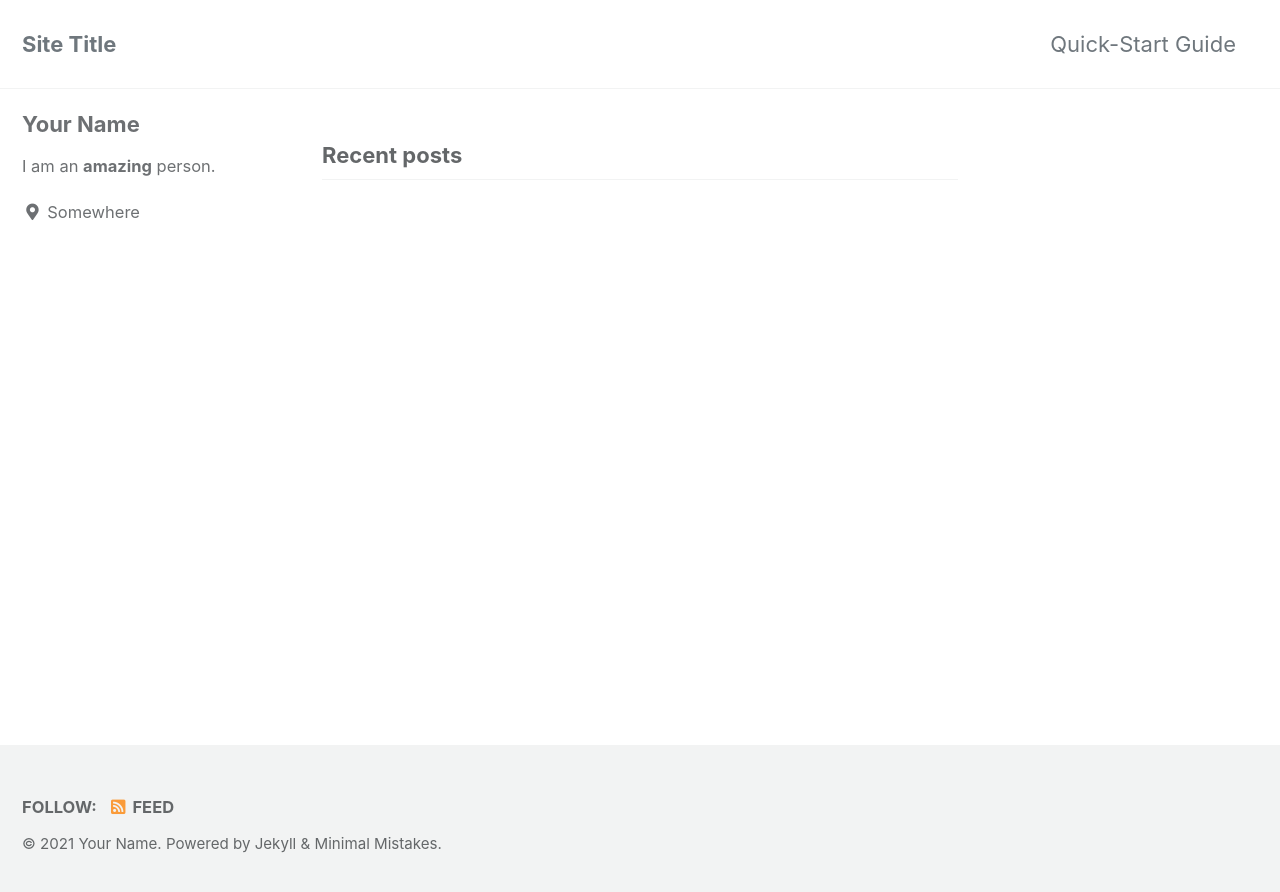
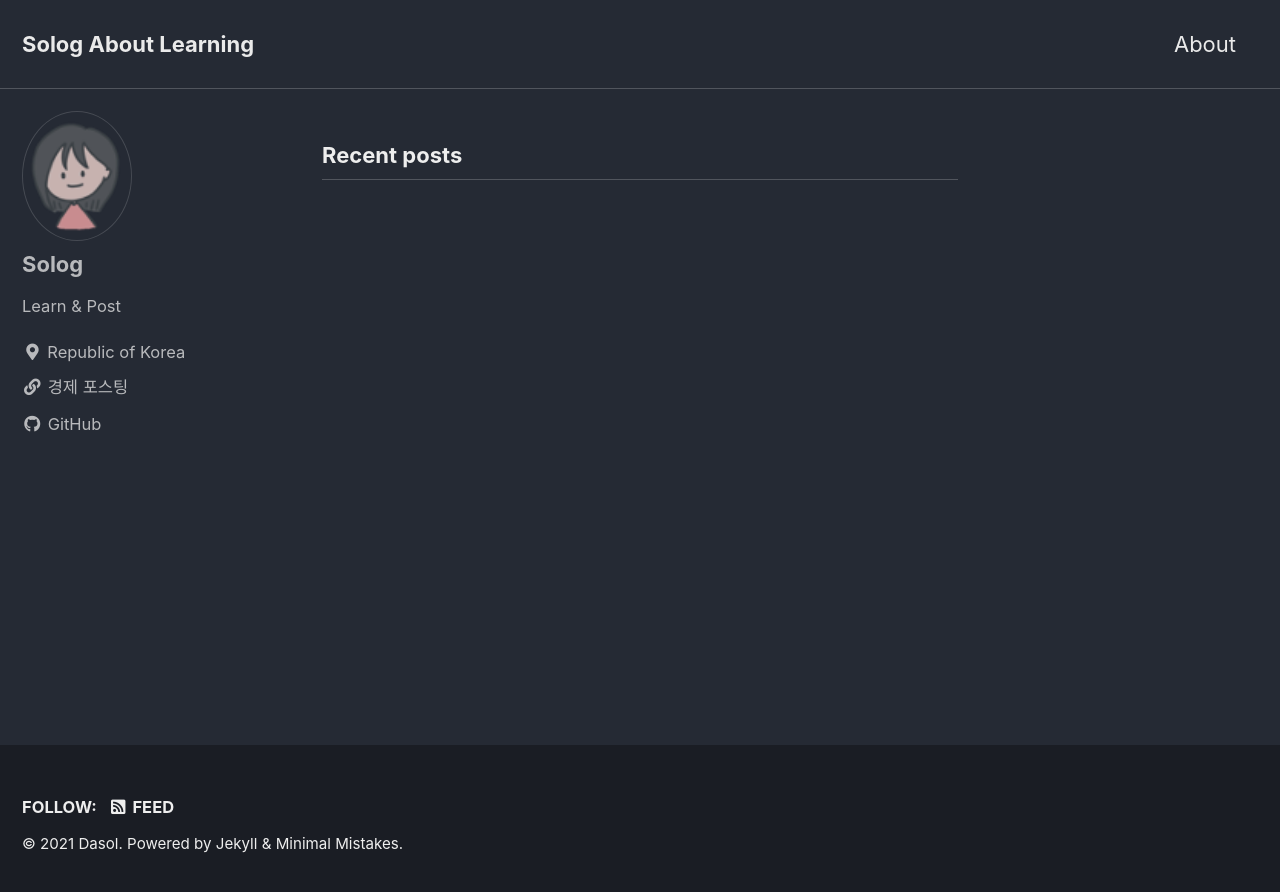
Before and after one commit to dadoldasol/dadoldasol.github.io, a Jekyll site: the page built from index.html, in a window 1280 px wide. Shown: the top 892 px of the page. Built offline with Jekyll 4.4.1, drawn with Linux system fonts in a browser that asks for light colours; cached includes are drawn as plain includes; the list of posts is cut into pages by our own code.

Commit message:
setup github

```diff
--- a/_config.yml
+++ b/_config.yml
@@ -12,18 +12,18 @@
 
 # theme                  : "minimal-mistakes-jekyll"
 # remote_theme           : "mmistakes/minimal-mistakes"
-minimal_mistakes_skin    : "default" # "air", "aqua", "contrast", "dark", "dirt", "neon", "mint", "plum", "sunrise"
+minimal_mistakes_skin    : "dark" # "air", "aqua", "contrast", "dark", "dirt", "neon", "mint", "plum", "sunrise"
 
 # Site Settings
 locale                   : "en-US"
-title                    : "Site Title"
+title                    : "Solog About Learning"
 title_separator          : "-"
 subtitle                 : # site tagline that appears below site title in masthead
-name                     : "Your Name"
-description              : "An amazing website."
-url                      : # the base hostname & protocol for your site e.g. "https://mmistakes.github.io"
+name                     : "Dasol"
+description              : "just get on with it"
+url                      : "https://dadoldasol.github.io" # the base hostname & protocol for your site e.g. "https://mmistakes.github.io"
 baseurl                  : # the subpath of your site, e.g. "/blog"
-repository               : # GitHub username/repo-name e.g. "mmistakes/minimal-mistakes"
+repository               : "dadoldasol/solog.github.io" # GitHub username/repo-name e.g. "mmistakes/minimal-mistakes"
 teaser                   : # path of fallback teaser image, e.g. "/assets/images/500x300.png"
 logo                     : # path of logo image to display in the masthead, e.g. "/assets/images/88x88.png"
 masthead_title           : # overrides the website title displayed in the masthead, use " " for no title
@@ -94,30 +94,18 @@ analytics:
 
 # Site Author
 author:
-  name             : "Your Name"
-  avatar           : # path of avatar image, e.g. "/assets/images/bio-photo.jpg"
-  bio              : "I am an **amazing** person."
-  location         : "Somewhere"
+  name             : "Solog"
+  avatar           : "assets/images/character.png" # path of avatar image, e.g. "/assets/images/bio-photo.jpg"
+  bio              : "Learn & Post"
+  location         : "Republic of Korea"
   email            :
   links:
-    - label: "Email"
-      icon: "fas fa-fw fa-envelope-square"
-      # url: "mailto:your.name@email.com"
-    - label: "Website"
+    - label: "경제 포스팅"
       icon: "fas fa-fw fa-link"
-      # url: "https://your-website.com"
-    - label: "Twitter"
-      icon: "fab fa-fw fa-twitter-square"
-      # url: "https://twitter.com/"
-    - label: "Facebook"
-      icon: "fab fa-fw fa-facebook-square"
-      # url: "https://facebook.com/"
+      url: "https://becomegp.tistory.com/"
     - label: "GitHub"
       icon: "fab fa-fw fa-github"
-      # url: "https://github.com/"
-    - label: "Instagram"
-      icon: "fab fa-fw fa-instagram"
-      # url: "https://instagram.com/"
+      url: "https://github.com/dadoldasol"
 
 # Site Footer
 footer:
--- a/_data/navigation.yml
+++ b/_data/navigation.yml
@@ -1,9 +1,7 @@
 # main links
 main:
-  - title: "Quick-Start Guide"
-    url: https://mmistakes.github.io/minimal-mistakes/docs/quick-start-guide/
-  # - title: "About"
-  #   url: https://mmistakes.github.io/minimal-mistakes/about/
+  - title: "About"
+    url: /about/
   # - title: "Sample Posts"
   #   url: /year-archive/
   # - title: "Sample Collections"
```
Also changed, not shown: README.md, assets/images/character.png (added), 10 other files.
